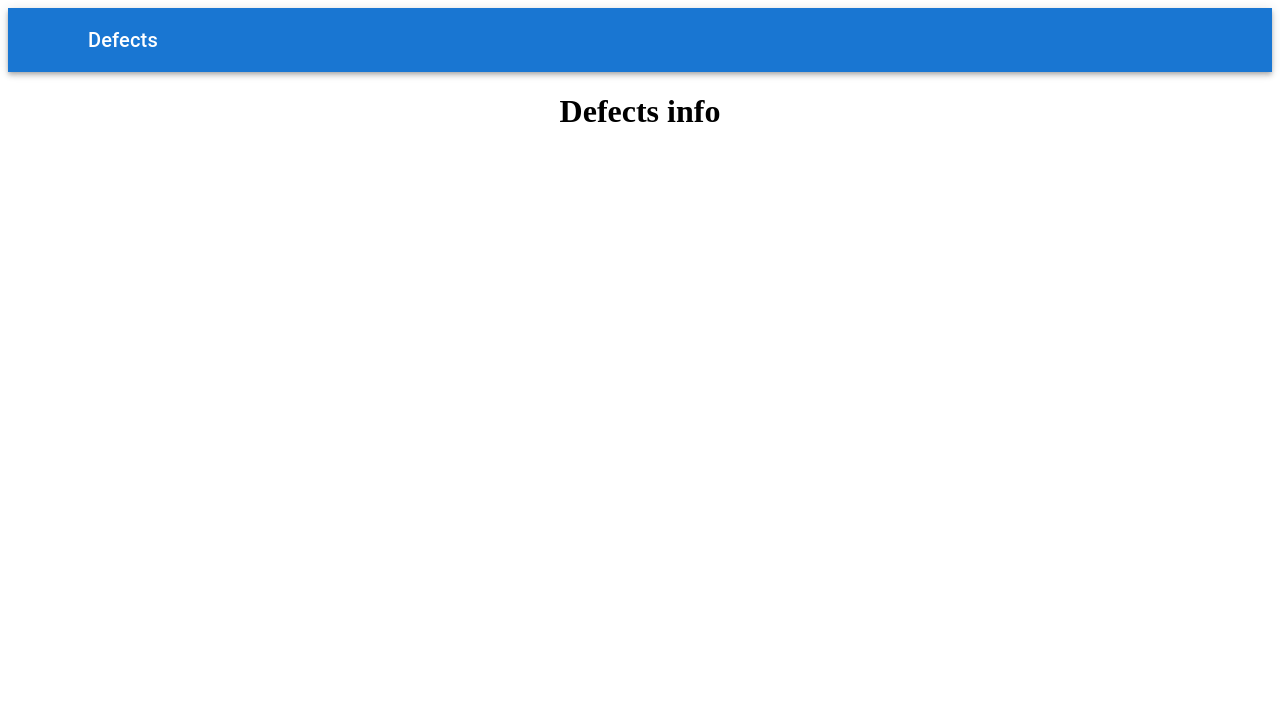
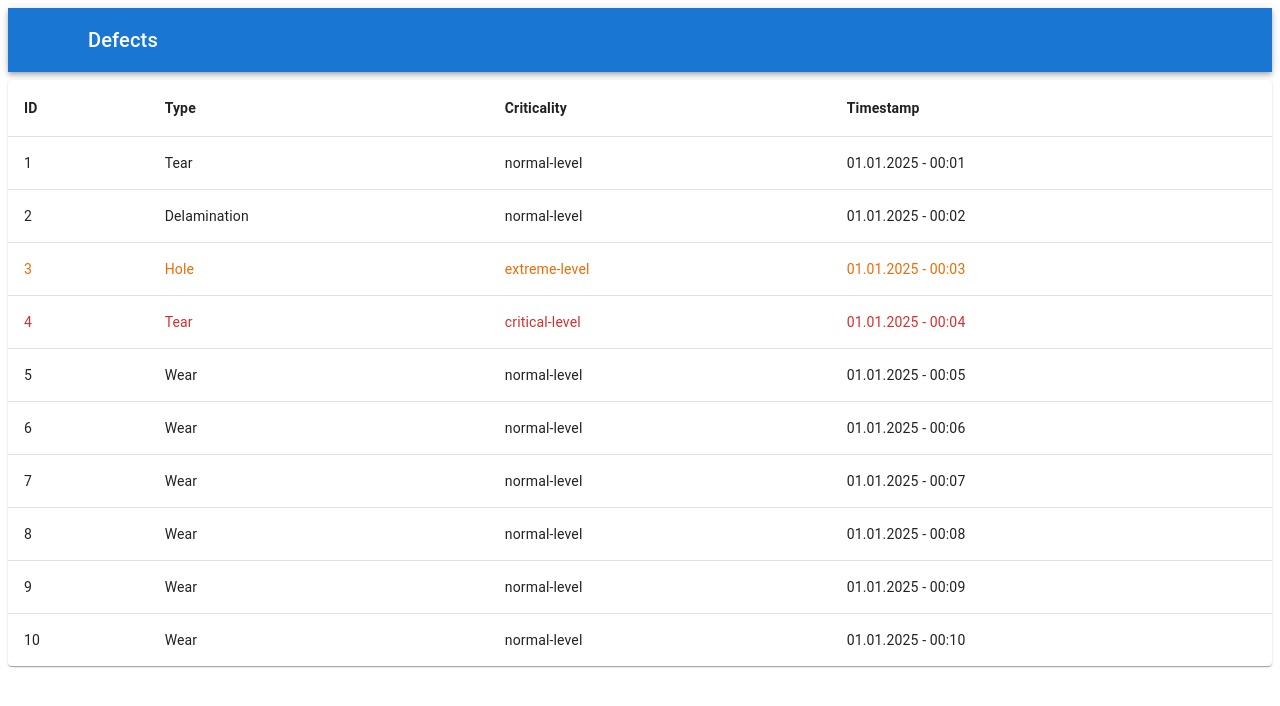
Before and after one commit to RuslanBeresnev/Conveyor-Belt-Monitoring-Web-Application, a React (Create React App) app in the folder ui/: page / in a window 1280 px wide. Shown: the top 706 px of the page. Built offline with nearby package versions, Linux system fonts and the light colour scheme; some icons are missing.

Commit message:
Добавлена таблица с mock-дефектами

```diff
--- a/ui/src/pages/Defects.jsx
+++ b/ui/src/pages/Defects.jsx
@@ -1,11 +1,73 @@
-import React from 'react';
+import * as React from 'react';
+import Table from '@mui/material/Table';
+import TableBody from '@mui/material/TableBody';
+import TableCell from '@mui/material/TableCell';
+import TableContainer from '@mui/material/TableContainer';
+import TableHead from '@mui/material/TableHead';
+import TableRow from '@mui/material/TableRow';
+import Paper from '@mui/material/Paper';
 
-const Defects = () => {
+export default function Defects() {
+    const createRow = (id, type, criticality, timestamp) => {
+        return { id, type, criticality, timestamp };
+    }
+
+    const testRows = [
+        createRow(1, 'Tear', 'normal-level', '01.01.2025 - 00:01'),
+        createRow(2, 'Delamination', 'normal-level', '01.01.2025 - 00:02'),
+        createRow(3, 'Hole', 'extreme-level', '01.01.2025 - 00:03'),
+        createRow(4, 'Tear', 'critical-level', '01.01.2025 - 00:04'),
+        createRow(5, 'Wear', 'normal-level', '01.01.2025 - 00:05'),
+        createRow(6, 'Wear', 'normal-level', '01.01.2025 - 00:06'),
+        createRow(7, 'Wear', 'normal-level', '01.01.2025 - 00:07'),
+        createRow(8, 'Wear', 'normal-level', '01.01.2025 - 00:08'),
+        createRow(9, 'Wear', 'normal-level', '01.01.2025 - 00:09'),
+        createRow(10, 'Wear', 'normal-level', '01.01.2025 - 00:10'),
+    ];
+
+    const getCriticalityColor = (level) => {
+        switch (level) {
+            case 'critical-level':
+                return 'error.main';
+            case 'extreme-level':
+                return 'warning.main';
+            case 'normal-level':
+            default:
+                return 'text.primary';
+        }
+    };
+
     return (
-        <div>
-            <h1 style={{textAlign: "center"}}>Defects info</h1>
-        </div>
+        <TableContainer component={Paper} sx={{ marginTop: 1 }}>
+            <Table sx={{ minWidth: 850 }}>
+                <TableHead>
+                    <TableRow sx={{ '& th': { fontWeight: 'bold' } }}>
+                        <TableCell>ID</TableCell>
+                        <TableCell align="left">Type</TableCell>
+                        <TableCell align="left">Criticality</TableCell>
+                        <TableCell align="left">Timestamp</TableCell>
+                    </TableRow>
+                </TableHead>
+                <TableBody>
+                    {testRows.map((row) => (
+                        <TableRow
+                            key={row.id}
+                            hover
+                            sx={{
+                                '&:last-child td, &:last-child th': { border: 0 },
+                                '& td, & th': {color: getCriticalityColor(row.criticality)}
+                            }}
+                        >
+                            <TableCell component="th" scope="row">
+                                {row.id}
+                            </TableCell>
+                            <TableCell align="left">{row.type}</TableCell>
+                            <TableCell  align="left">{row.criticality}</TableCell>
+                            <TableCell align="left">{row.timestamp}</TableCell>
+                        </TableRow>
+                    ))}
+                </TableBody>
+            </Table>
+        </TableContainer>
     );
-};
-
-export default Defects;
+}
```
